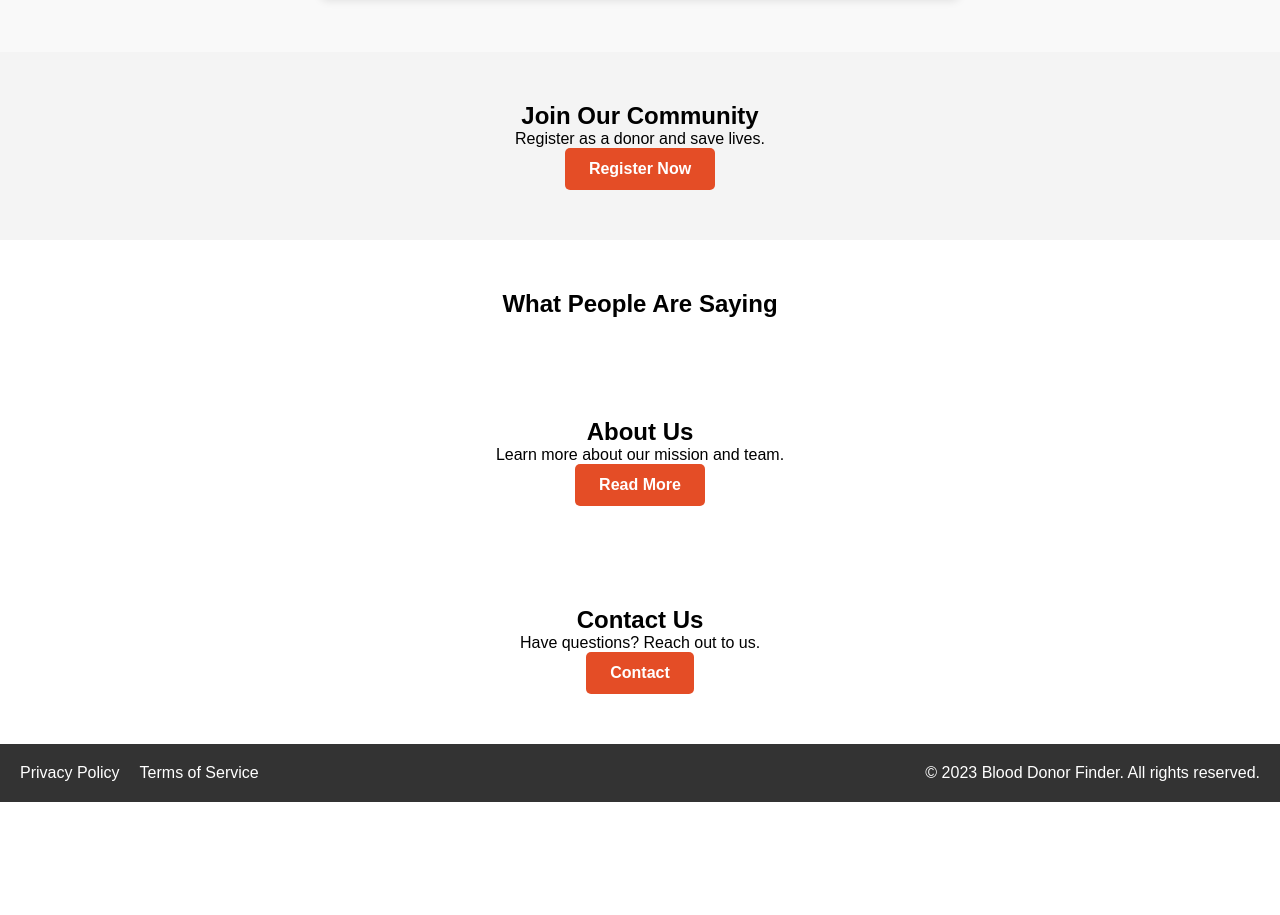
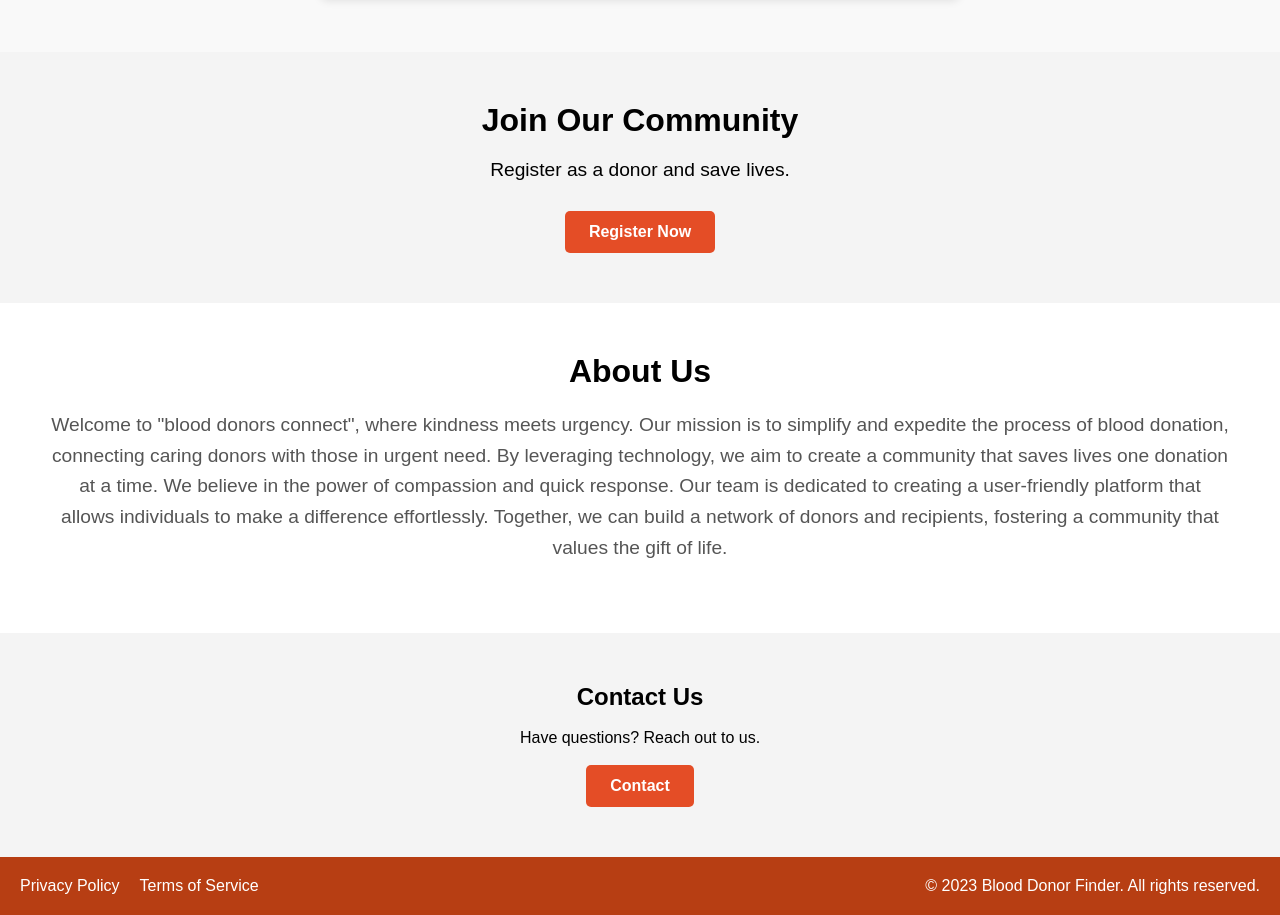
Before and after one commit to abitha0020/blood_donors_connect, a plain HTML site: page index.html in a window 1280 px wide. Shown: the part 2005-2920 px from the top of the page. Before the commit the page ends 2807 px from the top, so only its background shows below. Drawn offline with Linux system fonts and the light colour scheme.

Commit message:
updation

```diff
--- a/index.html
+++ b/index.html
@@ -143,25 +143,21 @@
     <a href="#" class="cta-button">Register Now</a>
   </section>
 
-  <!-- Testimonials Section -->
-  <section id="testimonials">
-    <h2>What People Are Saying</h2>
-    <div>
-      <!-- Display testimonials from donors or recipients -->
-    </div>
-  </section>
+  <!-- About Us Section -->
+<section id="about-us">
+    <h2>About Us</h2>
+    <p>Welcome to "blood donors connect", where kindness meets urgency. Our mission is to simplify and expedite the process of blood donation, connecting caring donors with those in urgent need. By leveraging technology, we aim to create a community that saves lives one donation at a time.
+     We believe in the power of compassion and quick response. Our team is dedicated to creating a user-friendly platform that allows individuals to make a difference effortlessly. Together, we can build a network of donors and recipients, fostering a community that values the gift of life.</p>
 
-  <!-- About Us Section -->
-  <section id="about-us">
-    <h2>About Us</h2>
-    <p>Learn more about our mission and team.</p>
-    <a href="#" class="cta-button">Read More</a>
-  </section>
+</section>
+
 
   <!-- Contact Section -->
   <section id="contact">
     <h2>Contact Us</h2>
+    <br/>
     <p>Have questions? Reach out to us.</p>
+    <br/>
     <a href="#" class="cta-button">Contact</a>
   </section>
 
--- a/styles/styles.css
+++ b/styles/styles.css
@@ -243,20 +243,19 @@ nav a {
 
 /* Registration Section Styles */
 #registration {
-  background-color: #f4f4f4;
-  padding: 50px;
-  text-align: center;
+    background-color: #f4f4f4;
+    padding: 50px;
+    text-align: center;
+  }
+
+#registration h2 {
+    font-size: 2rem; /* Increase font size for the heading */
+    margin-bottom: 20px;
 }
 
-/* Testimonials Section Styles */
-#testimonials {
-  padding: 50px;
-  text-align: center;
-}
-
-#testimonials div {
-  display: flex;
-  justify-content: space-around;
+#registration p {
+    font-size: 1.2rem; /* Increase font size for the paragraph */
+    margin-bottom: 30px;
 }
 
 /* About Us Section Styles */
@@ -265,16 +264,26 @@ nav a {
   padding: 50px;
   text-align: center;
 }
-
+#about-us p {
+    font-size: 1.2rem; /* Font size for regular paragraphs */
+    line-height: 1.6; /* Adjust line height for better readability */
+    color: #555; /* Text color */
+    margin-bottom: 20px;
+}
+#about-us h2 {
+    font-size: 2rem; /* Increase font size for the heading */
+    margin-bottom: 20px;
+}
 /* Contact Section Styles */
 #contact {
   padding: 50px;
   text-align: center;
+  background-color:#f4f4f4 ;
 }
 
 /* Footer Section Styles */
 footer {
-  background-color: #333;
+  background-color: rgb(183, 62, 19);
   color: #fff;
   padding: 20px;
   display: flex;
```
